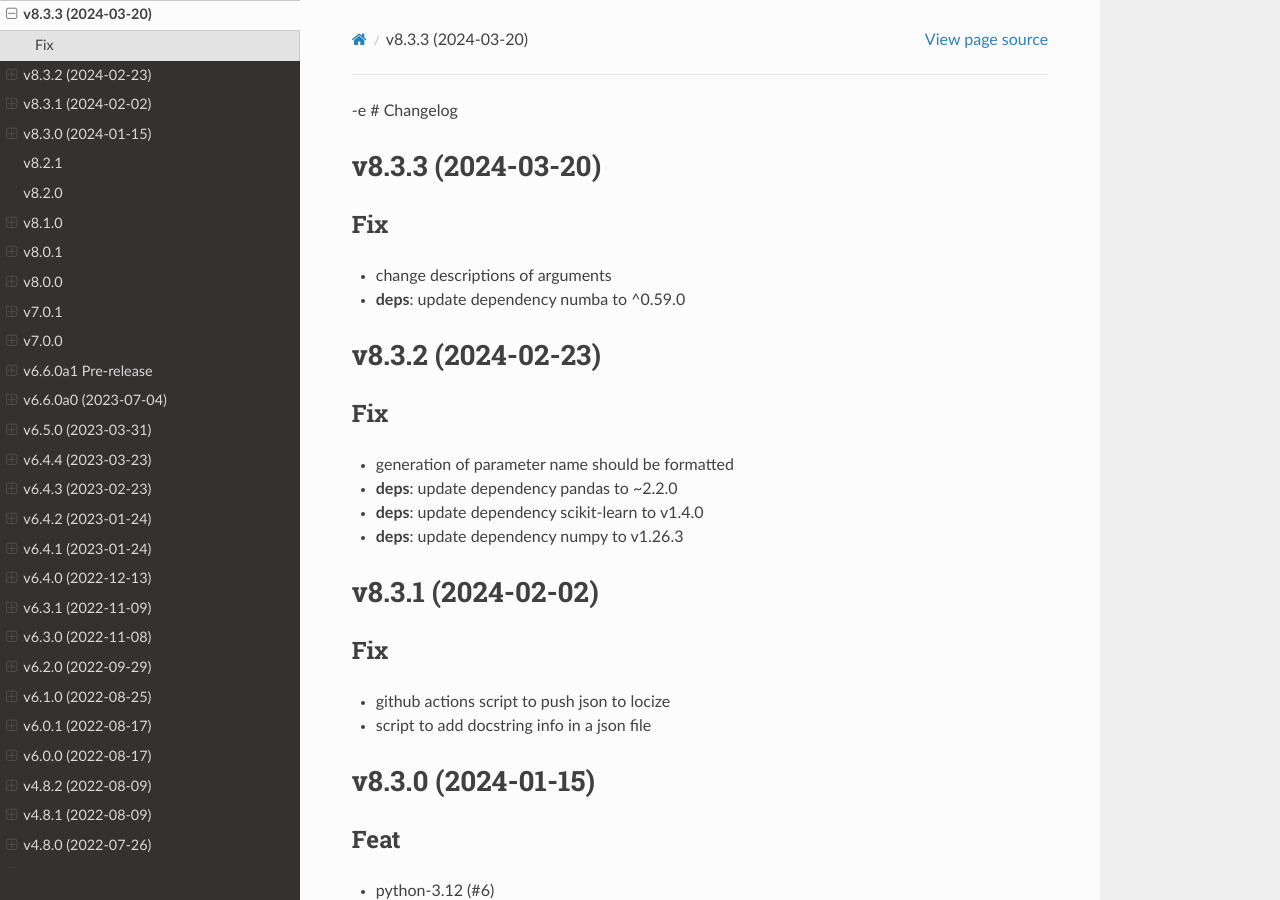
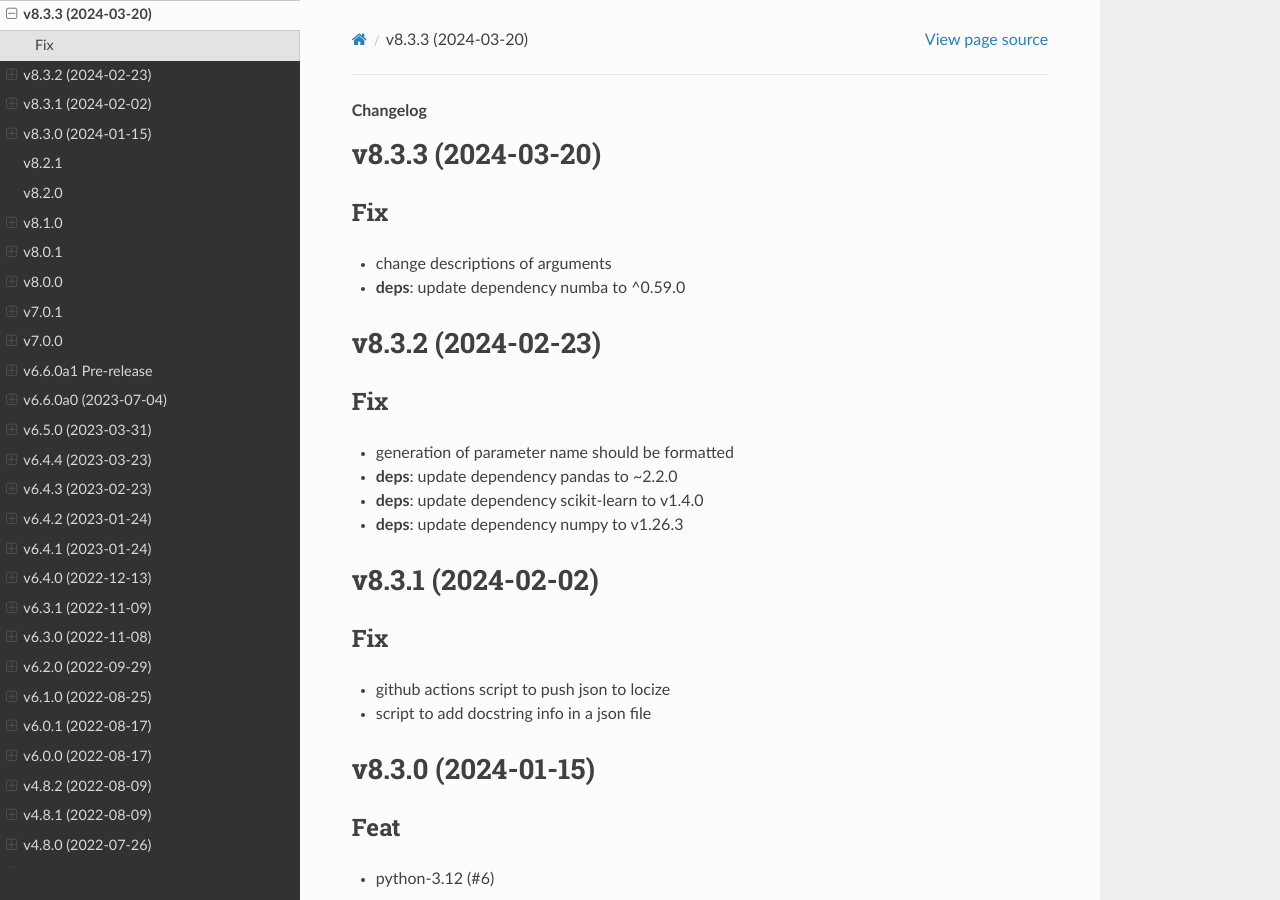
Before and after one commit to cognitedata/indsl, a Sphinx documentation site: the page built from docs-source/source/CHANGELOG.md, in a window 1280 px wide and 900 px high. Built offline with Sphinx 7.4.7 and the Read the Docs theme 2.0.0, drawn with Linux system fonts in a browser that asks for light colours; pages that are not in the unit, such as notebooks, are missing from menus.

```diff
--- a/docs-source/source/CHANGELOG.md
+++ b/docs-source/source/CHANGELOG.md
@@ -1,4 +1,4 @@
--e # Changelog
+- # Changelog
 ## v8.3.3 (2024-03-20)
 
 ### Fix
```
